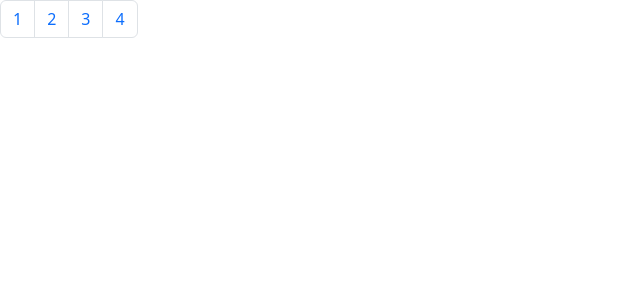
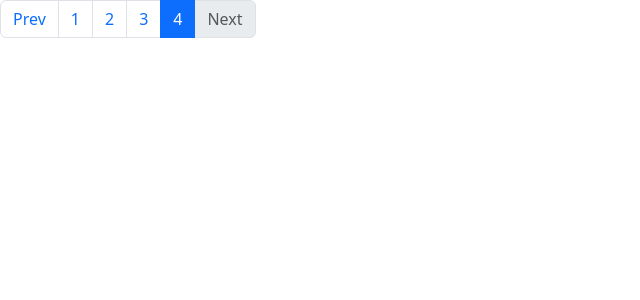
Before and after one commit to Simone-Ramundi/PagesApp, an Angular app in the folder pages/: page / in a window 1280 px wide. Shown: the top 300 px of the page, without its empty margins (0-640 px from the left). Built offline with nearby package versions, Linux system fonts and the light colour scheme.

Commit message:
Implementation changing pages

```diff
--- a/pages/src/app/app.component.html
+++ b/pages/src/app/app.component.html
@@ -1,8 +1,22 @@
 <nav>
   <ul class="pagination">
     <li class="page-item"
+        [ngClass]="{ disabled: currentPage === 0 }">
+      <a class="page-link"
+      (click)="currentPage = currentPage - 1">Prev</a>
+    </li>
+
+    <li class="page-item"
+        [ngClass]="{ active: i === currentPage }"
     *ngFor="let image of images; let i = index;">
-      <a class="page-link">{{ i + 1 }}</a>
+      <a class="page-link"
+      (click)="currentPage = i">{{ i + 1 }}</a>
+    </li>
+
+    <li class="page-item"
+        [ngClass]="{ disabled: currentPage === images.length - 1 }">
+      <a class="page-link"
+         (click)="currentPage = currentPage + 1">Next</a>
     </li>
   </ul>
 </nav>
--- a/pages/src/app/app.component.ts
+++ b/pages/src/app/app.component.ts
@@ -6,6 +6,8 @@ import { Component } from '@angular/core';
   styleUrls: ['./app.component.css']
 })
 export class AppComponent {
+  currentPage = 3;
+
   images = [
     {
       title: 'At the Beach',
```
